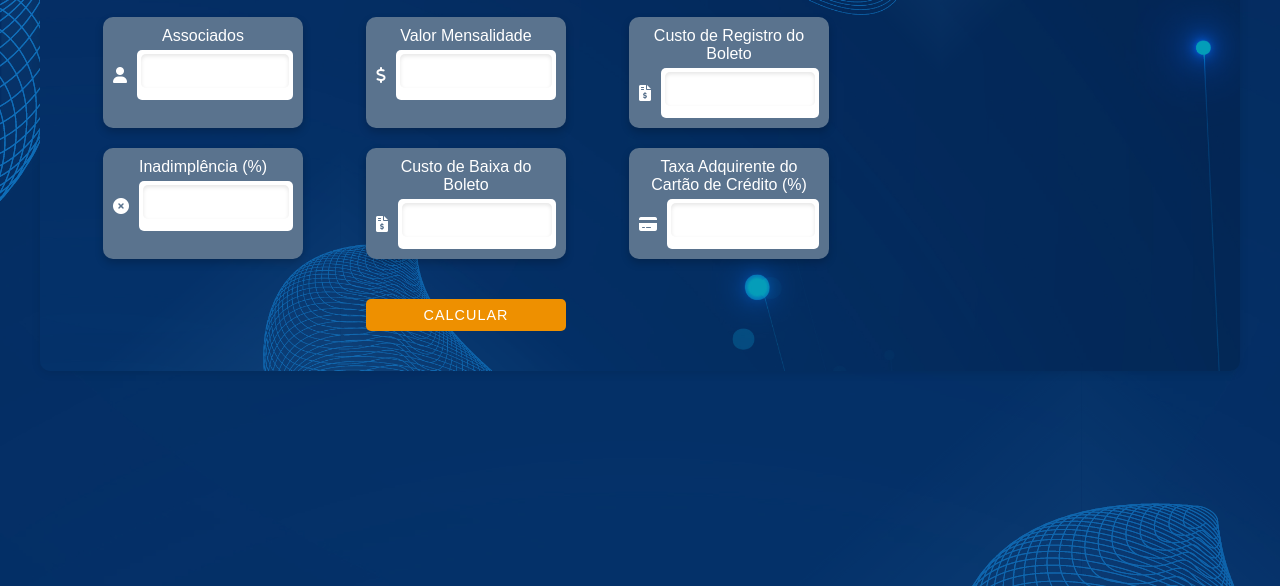
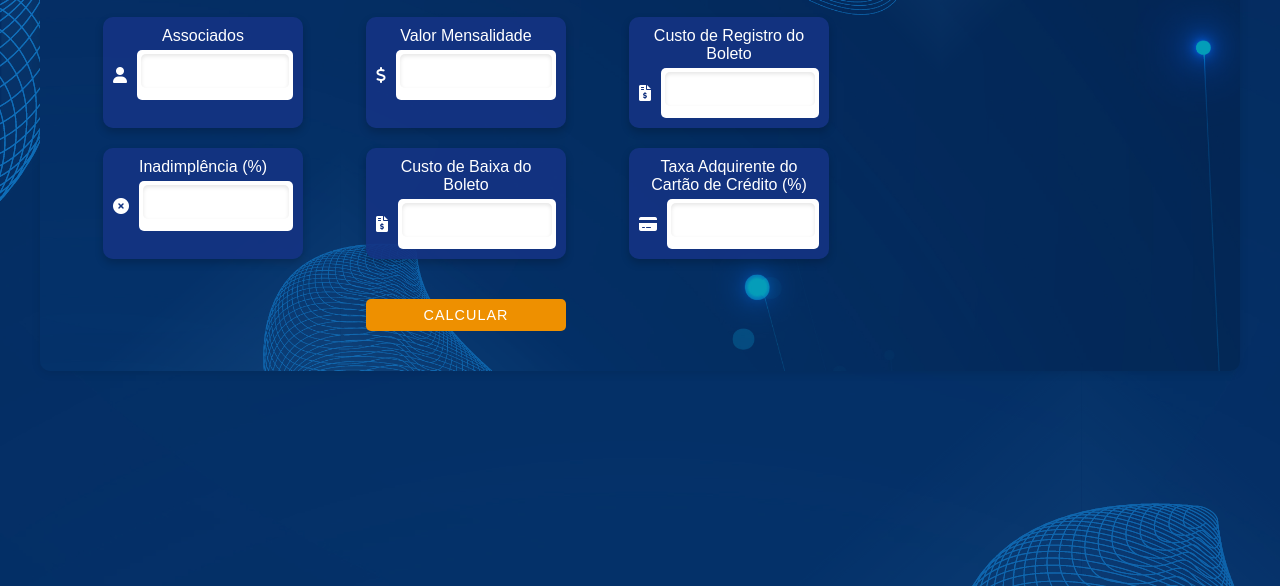
Before and after one commit to Multi-Clubes/Multi-Clubes.github.io, a plain HTML site: page index.html in a window 1280 px wide. Shown: the part 214-800 px from the top of the page. Drawn offline with Linux system fonts and the light colour scheme.

Commit message:
Update index.html

```diff
--- a/index.html
+++ b/index.html
@@ -139,7 +139,7 @@
         }
 
         .form-group {
-            background-color: #5A738E;
+            background-color: rgb(21 52 131 / 90%);
             color: #ffffff;
             border-radius: 10px;
             box-shadow: 0 4px 8px rgba(0, 0, 0, 0.2);
```
